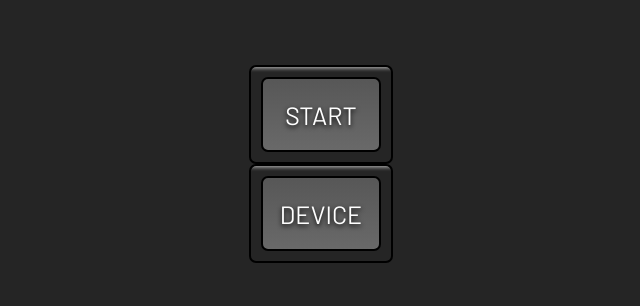
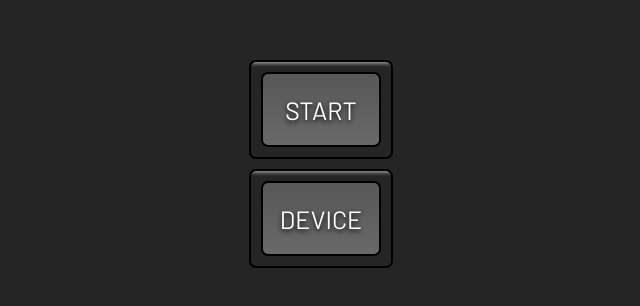
Before and after one commit to waelhsen1995/webDev, a plain HTML site: page PictureInPicture/index.html in a window 1280 px wide. Shown: the part 236-542 px from the top of the page, without its empty margins (319-959 px from the left). Drawn offline with Linux system fonts and the light colour scheme.

Commit message:
updateNameFile

```diff
--- a/Picture In Picture/style.css
+++ b/PictureInPicture/style.css
@@ -13,6 +13,7 @@ body {
 }
 
 .button-container {
+    margin: 10px;
     border: 2px solid black;
     padding: 10px;
     border-radius: 7px;
```
Also changed, not shown: PictureInPicture/favicon.png (renamed from Picture In Picture/favicon.png), PictureInPicture/index.html (renamed from Picture In Picture/index.html), PictureInPicture/script.js (renamed from Picture In Picture/script.js), QuoteGenerator/index.html (renamed from Quote Generator/index.html), QuoteGenerator/quote.png (renamed from Quote Generator/quote.png), QuoteGenerator/script.js (renamed from Quote Generator/script.js), QuoteGenerator/style.css (renamed from Quote Generator/style.css).
